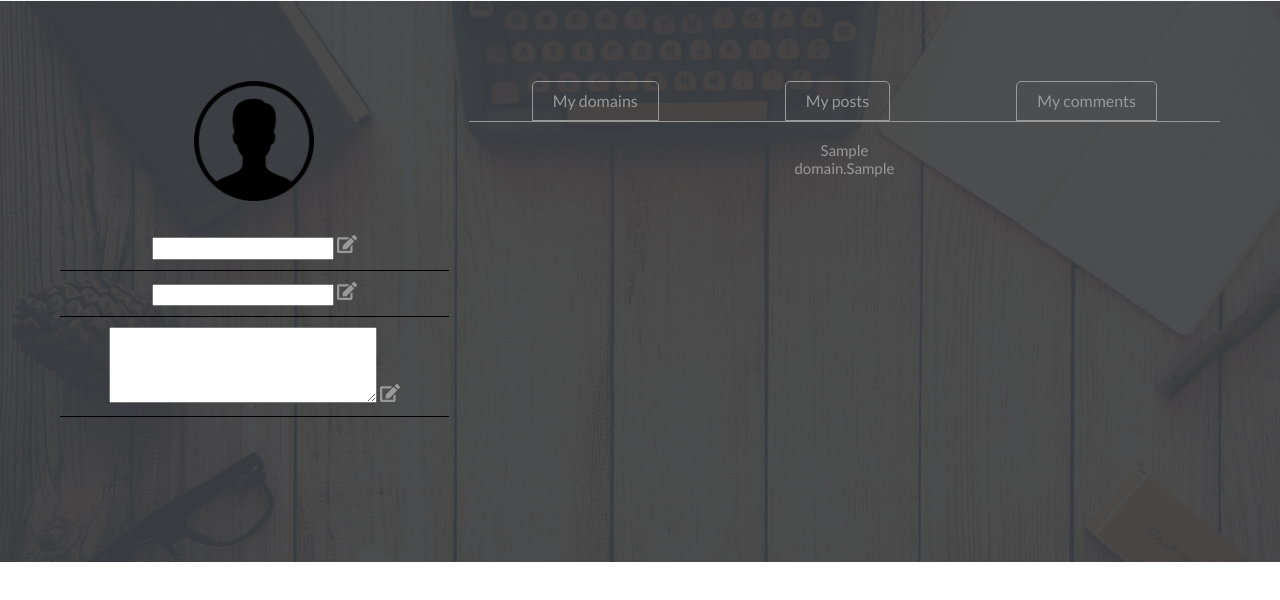
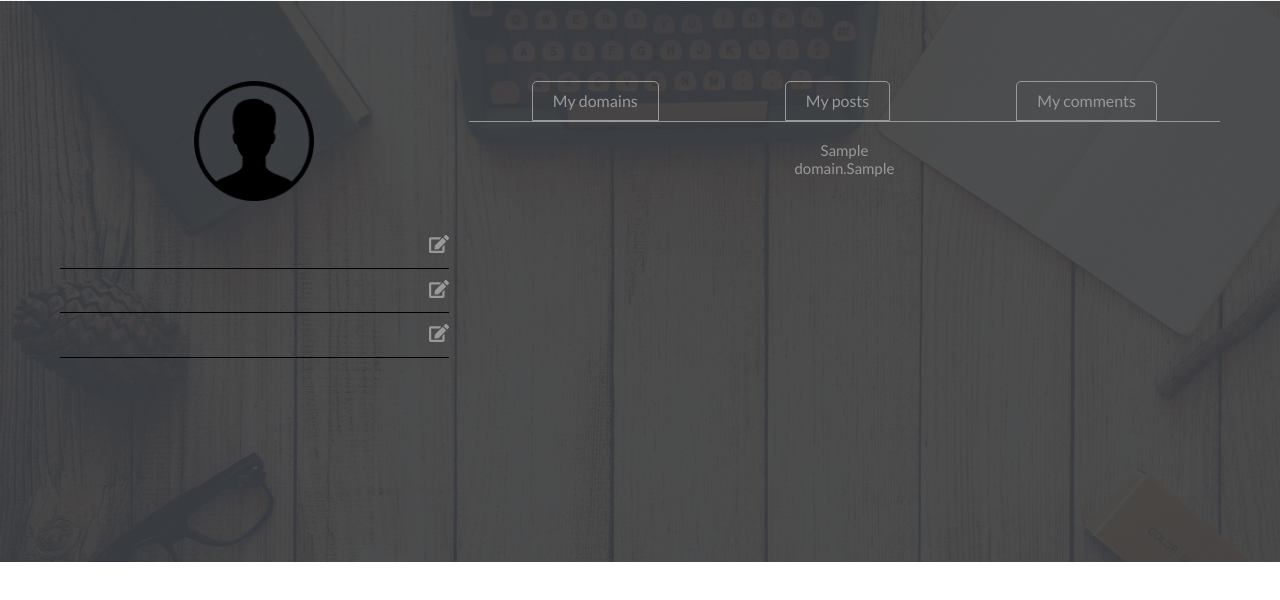
Before and after one commit to Velidoss/landing-dom, a PHP site: page /user/account in a window 1280 px wide. Shown: the part 367-967 px from the top of the page. Run offline with PHP 8.4, Linux system fonts and the light colour scheme; the visitor is signed in with stand-in values (Sample User, id 1); tables that the repository leaves empty or names only in its code hold one stand-in row (values such as "Sample post"); data that the repository does not hold is empty; a stand-in replaces the project's code that opens the database connection.

Commit message:
Пром. коммит

```diff
--- a/app/views/Account.php
+++ b/app/views/Account.php
@@ -8,9 +8,12 @@
           <div class="section-account__userinfo-data">
             <div class="section-account__userinfo-data-item">
                 <?php  foreach($data['userData'] as $key=>$info){ ?>
-                         <p class="name-surname"><?php echo $info['userName'] ?> </p>
+                    <div class="data-item-info"><p class="name-surname"><?php echo $info['userName'] ?> </p></div>
                 <?php } ?>
-                <form action="/user/changeName" method="POST" >
+                <button type="submit" name="open-form">
+                        <img src="/img/svg/edit-solid.svg" alt="">
+                </button>
+                <form class="change-data-form" action="/user/changeName" method="POST" >
                     <input type="text" name="new-name">
                     <button type="submit" name="changeName-submit">
                         <img src="/img/svg/edit-solid.svg" alt="">
@@ -19,22 +22,28 @@
             </div>
             <div class="section-account__userinfo-data-item">
                 <?php foreach($data['userData'] as $key=>$info){ ?>
-                         <p class="name-age"><?php echo $info['userBrthDate'] ?> </p>
+                    <div class="data-item-info"><p class="name-age"><?php echo $info['userBrthDate'] ?> </p></div>
                 <?php } ?>
-
-                <form action="/user/changeDateBirth" method="POST" >
+                <button type="submit" name="open-form">
+                        <img src="/img/svg/edit-solid.svg" alt="">
+                </button>
+                <form class="change-data-form" action="/user/changeDateBirth" method="POST" >
                     <input type="text" name="new-birthdate">
                     <button type="submit" name="changeDateBirth-submit">
                         <img src="/img/svg/edit-solid.svg" alt="">
                     </button>
-                </form> </div>
+                </form>
+            </div>
             <div class="section-account__userinfo-data-item">
                 <?php foreach($data['userData'] as $key=>$info){ ?>
-                         <p class="name-description"><?php echo $info['userInfo'] ?> </p>
+                         <div class="data-item-info"><p class="name-description"><?php echo $info['userInfo'] ?> </p></div>
                 <?php } ?>
-                <form action="/user/changeData" method="POST">
+                <button type="submit" name="open-form">
+                        <img src="/img/svg/edit-solid.svg" alt="">
+                </button>
+                <form class="change-data-form" action="/user/changeData" method="POST">
                     <textarea name="new-userdata" id="" cols="30" rows="4"></textarea>
-                    <button type="submit" name="changeData-submit">
+                    <button type="submit" name="changeData-submit" >
                         <img src="/img/svg/edit-solid.svg" alt="">
                     </button>
                 </form>
--- a/scss/style.css
+++ b/scss/style.css
@@ -1267,15 +1267,36 @@
   -webkit-box-pack: justify;
       -ms-flex-pack: justify;
           justify-content: space-between;
-  -webkit-box-orient: vertical;
+  -webkit-box-orient: horizontal;
   -webkit-box-direction: normal;
-      -ms-flex-direction: column;
-          flex-direction: column;
+      -ms-flex-direction: row;
+          flex-direction: row;
 }
 
-.section-account__userinfo-data-item p {
+.section-account__userinfo-data-item .data-item-info {
+  position: relative;
+}
+
+.section-account__userinfo-data-item .data-item-info p {
   font-size: 15px;
   color: #999999;
+}
+
+.section-account__userinfo-data-item button {
+  background: none;
+  border: none;
+  justify-self: flex-end;
+}
+
+.section-account__userinfo-data-item button img {
+  height: 20px;
+  width: 20px;
+  color: #999999;
+}
+
+.section-account__userinfo-data-item form {
+  position: absolute;
+  display: none;
 }
 
 .section-account__userinfo-data-item form button {
--- a/scss/style.scss
+++ b/scss/style.scss
@@ -726,13 +726,29 @@
                 padding: 10px 0;
                 border-bottom: 1px  solid #000;
                 justify-content: space-between;
-                flex-direction: column;
-                p {
+                flex-direction: row;
+                .data-item-info {
+                    position: relative;
 
-                font-size: 15px;
-                color: #999999;
-            }
+                    p{
+                        font-size: 15px;
+                        color: #999999;
+                        }
+                }
+                button{
+                    background: none;
+                    border: none;
+                    justify-self: flex-end;
+                    img{
+                    height:20px;
+                    width: 20px;
+                    color: #999999;
+                    }
+                }
                 form{
+                    position: absolute;
+                    display: none;
+
                     button{
                         background: none;
                         border: none;
@@ -744,8 +760,8 @@
                         }
                     }
                 }
+            }
 
-        }
 
         }
     }
```
